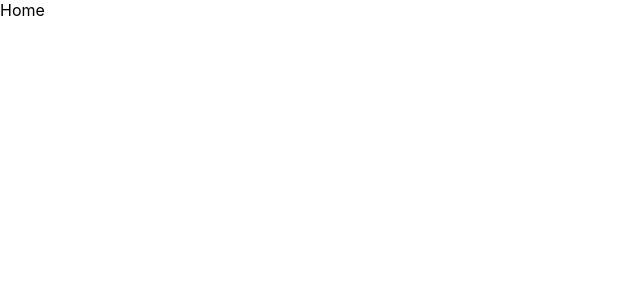
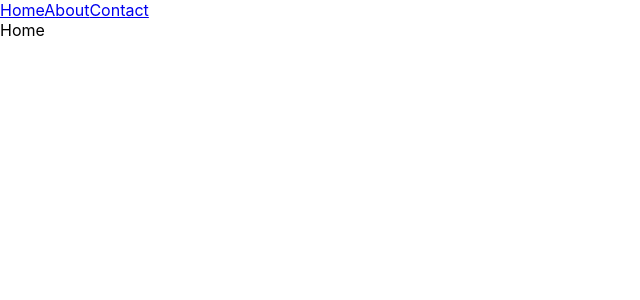
Before and after one commit to wilsoncampusano/l-react, a React (Create React App) app in the folder router/: page / in a window 1280 px wide. Shown: the top 300 px of the page, without its empty margins (0-640 px from the left). Built offline with nearby package versions, Linux system fonts and the light colour scheme.

Commit message:
adding navigation

```diff
--- a/router/src/App.js
+++ b/router/src/App.js
@@ -5,19 +5,22 @@
 import About from './components/About';
 import Contact from './components/Contant';
 import Error from './components/Error';
+import Nav from './components/Nav';
 
 class App extends Component {
   render() {
     return (
       <BrowserRouter>
 
+        <div>
+          <Nav></Nav>
           <Switch>
                 <Route path="/" component= { Home } exact ></Route>
                 <Route path="/contact" component={ Contact }></Route>
                 <Route path="/about" component = { About }></Route>
                 <Route component={ Error }></Route>
           </Switch>
-
+        </div>
       </BrowserRouter>
     );
   }
--- /dev/null
+++ b/router/src/components/Nav.js
@@ -0,0 +1,15 @@
+import React from 'react';
+import { NavLink } from 'react-router-dom';
+
+
+const Nav = () => {
+    return (
+        <div>
+            <NavLink to="/" >Home</NavLink>
+            <NavLink to="/about" >About</NavLink>
+            <NavLink to="/contact">Contact</NavLink>
+        </div>
+    );
+}
+
+export default Nav ;
```
Lines whose indentation alone changed are shown as unchanged.
